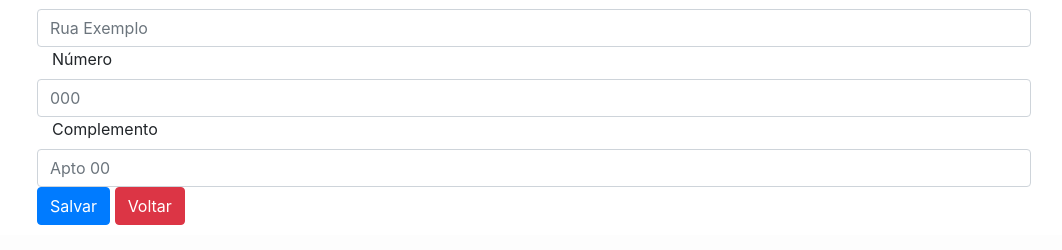
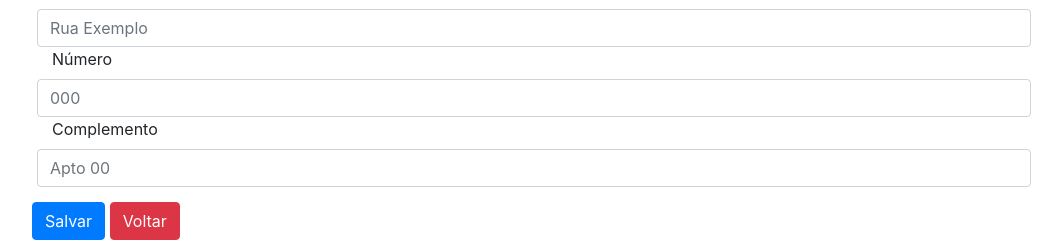
Before and after one commit to AkimGomes/ProjetoPT, a Flask app: page /registra-usuario in a window 1280 px wide. Shown: the part 789-1039 px from the top of the page, without its empty margins (106-1168 px from the left). Before the commit the page ends 1014 px from the top, so only its background shows below. Run offline with Flask 2, Linux system fonts and the light colour scheme; some libraries are stand-ins or nearby versions.

Commit message:
Adicionando o css dos botões de voltar, editar e excluir. Criando div com classe "botao" nas páginas html

```diff
--- a/static/css/app.css
+++ b/static/css/app.css
@@ -10,6 +10,11 @@
     border-radius: 4px;
     margin: auto;
     width: 80%;
+}
+
+.botao {
+    margin-left: 138px;
+    margin-top: 15px;
 }
 
 .little-container {
--- a/templates/cadastro_de_usuario.html
+++ b/templates/cadastro_de_usuario.html
@@ -110,9 +110,11 @@
                     <label class="col-md-4 control-label" for="complemento">Complemento</label>
                     <input type="text" id="complemento" placeholder="Apto 00" name="complemento" maxlength="64" size="64" class="form-control" required>
 
-                    <button type="submit" class="btn btn-primary btn-salvar">Salvar</button>
-                    <a class="btn btn-danger" href="{{ url_for('loga_usuario') }}">Voltar</a>
         </form>
+    </div>
+    <div class="botao">
+        <button type="submit" class="btn btn-primary btn-salvar">Salvar</button>
+        <a class="btn btn-danger" href="{{ url_for('loga_usuario') }}">Voltar</a>
     </div>
 
     <script type="text/javascript" src="static/js/jquery.js"></script>
--- a/templates/usuario_logado.html
+++ b/templates/usuario_logado.html
@@ -83,10 +83,10 @@
                     <input id="complemento" class="form-control" value="{{ endereco.complemento }}" readonly>
 
         </form>
-
+    </div>
+    <div class="botao">
         <a class="btn btn-primary" href="{{ url_for('edita_info_do_usuario', usuario_id=current_user.id) }}">Editar Informações</a>
         <a class="btn btn-danger" href="{{ url_for('deleta_usuario', usuario_id=current_user.id, endereco_id=current_user.id) }}">Excluir usuário</a>
-
     </div>
 
     <script type="text/javascript" src="static/js/jquery.js"></script>
```
Also changed, not shown: templates/informacoes_do_usuario_logado.html (+5 -3 lines).
